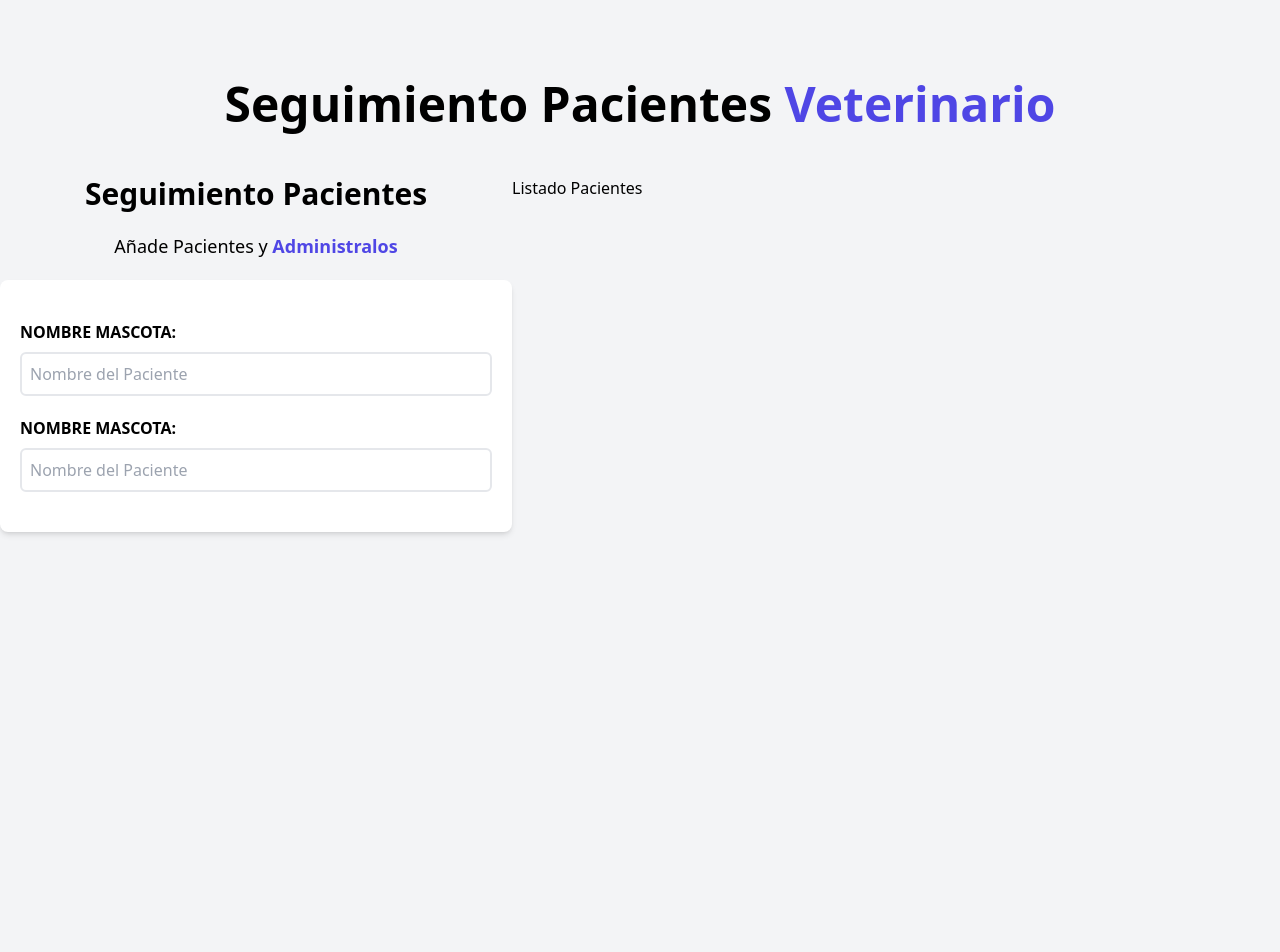
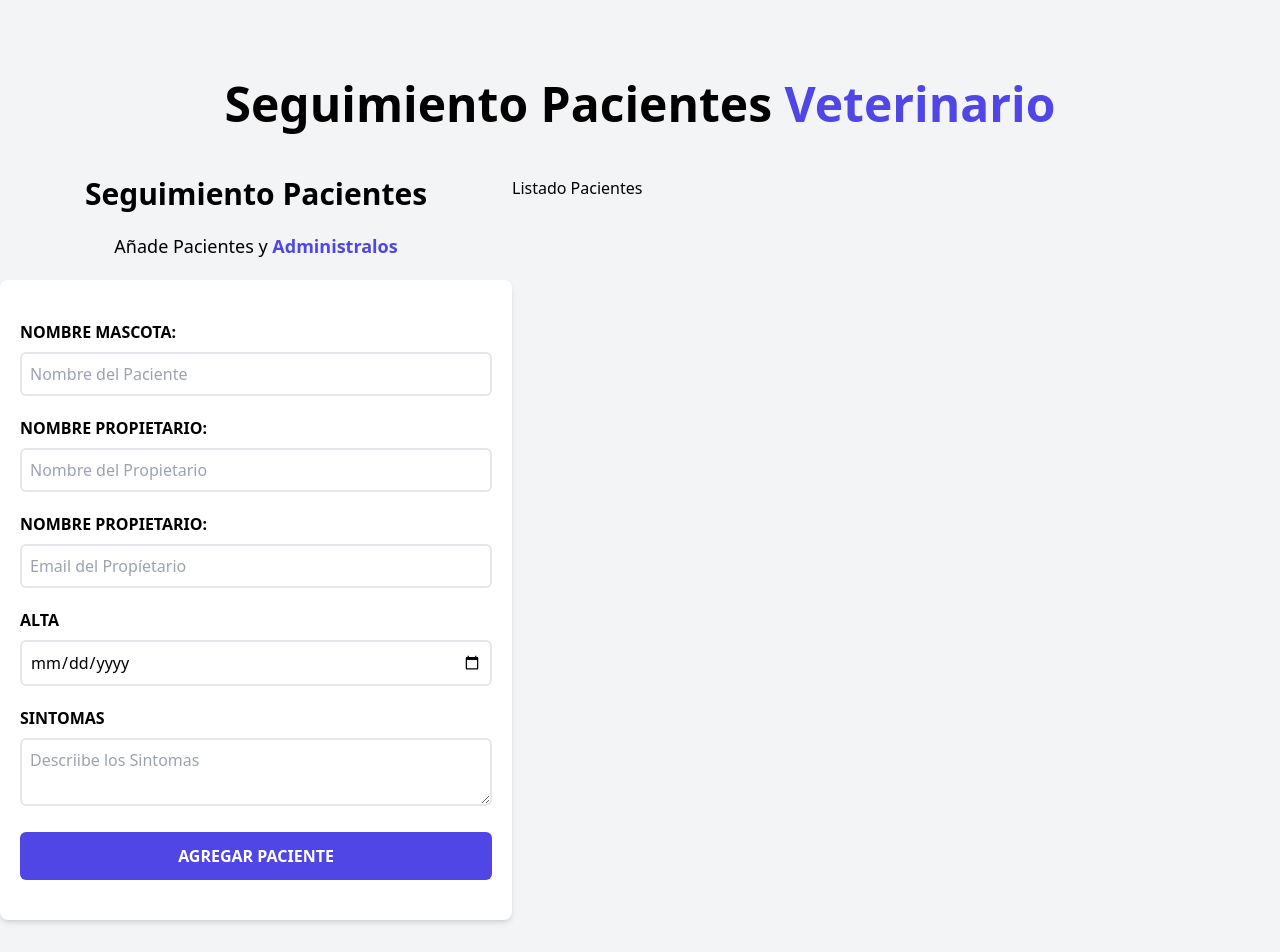
Before and after one commit to Nicomicu/appdepacientes, a React (Vite) app: page / in a window 1280 px wide. Shown: the top 952 px of the page. Before the commit the page ends 880 px from the top, so only its background shows below. Built offline with nearby package versions, Linux system fonts and the light colour scheme.

Commit message:
formulario terminado

```diff
--- a/src/components/formulario.jsx
+++ b/src/components/formulario.jsx
@@ -8,7 +8,7 @@ const Formulario = () => {
         <span className="text-indigo-600 font-bold"> Administralos</span>
       </p>
 
-      <form className="bg-white shadow-md rounded-lg py-10 px-5">
+      <form className="bg-white shadow-md rounded-lg py-10 px-5 mb-10">
         <div className="mb-5">
           <label htmlFor="mascota" className="block font-black uppercase">
             Nombre Mascota:
@@ -22,18 +22,59 @@ const Formulario = () => {
           />
         </div>
 
-        <div>
-          <label htmlFor="mascota" className="block font-black uppercase">
-            Nombre Mascota:
+        <div className="mb-5">
+          <label htmlFor="Propietario" className="block font-black uppercase">
+            Nombre Propietario:
           </label>
 
           <input
             type="text"
-            id="mascota"
-            placeholder="Nombre del Paciente"
+            id="Propietario"
+            placeholder="Nombre del Propietario"
             className="border-2 w-full p-2 mt-2 placeholder-gray-400 rounded-md"
           />
         </div>
+
+        <div className="mb-5">
+          <label htmlFor="email" className="block font-black uppercase">
+            Nombre Propietario:
+          </label>
+
+          <input
+            type="email"
+            id="email"
+            placeholder="Email del Propíetario"
+            className="border-2 w-full p-2 mt-2 placeholder-gray-400 rounded-md"
+          />
+        </div>
+
+        <div className="mb-5">
+          <label htmlFor="alta" className="block font-black uppercase">
+            Alta
+          </label>
+
+          <input
+            type="date"
+            id="alta"
+            className="border-2 w-full p-2 mt-2 placeholder-gray-400 rounded-md"
+          />
+        </div>
+
+        <div className="mb-5">
+          <label htmlFor="Sintomas" className="block font-black uppercase">
+            Sintomas
+          </label>
+          <textarea
+            id="sintomas"
+            className="border-2 w-full p-2 mt-2 placeholder-gray-400 rounded-md"
+            placeholder="Descriibe los Sintomas"></textarea>
+        </div>
+
+        <input
+          type="submit"
+          className="bg-indigo-600 w-full p-3 text-white uppercase font-bold hover:bg-indigo-700 rounded-md cursor-pointer transition-colors"
+          value="Agregar paciente"
+        />
       </form>
     </div>
   );
```
